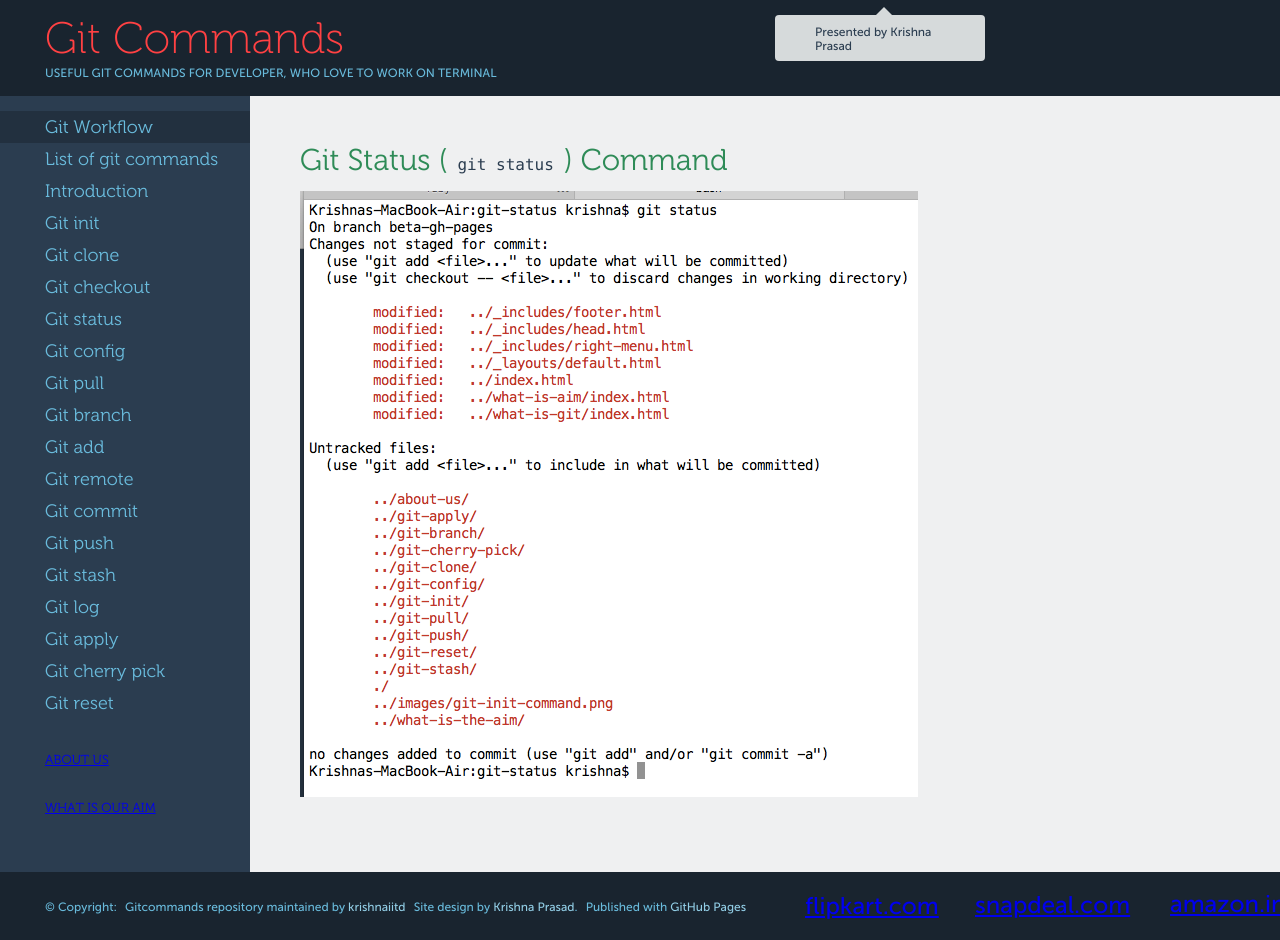
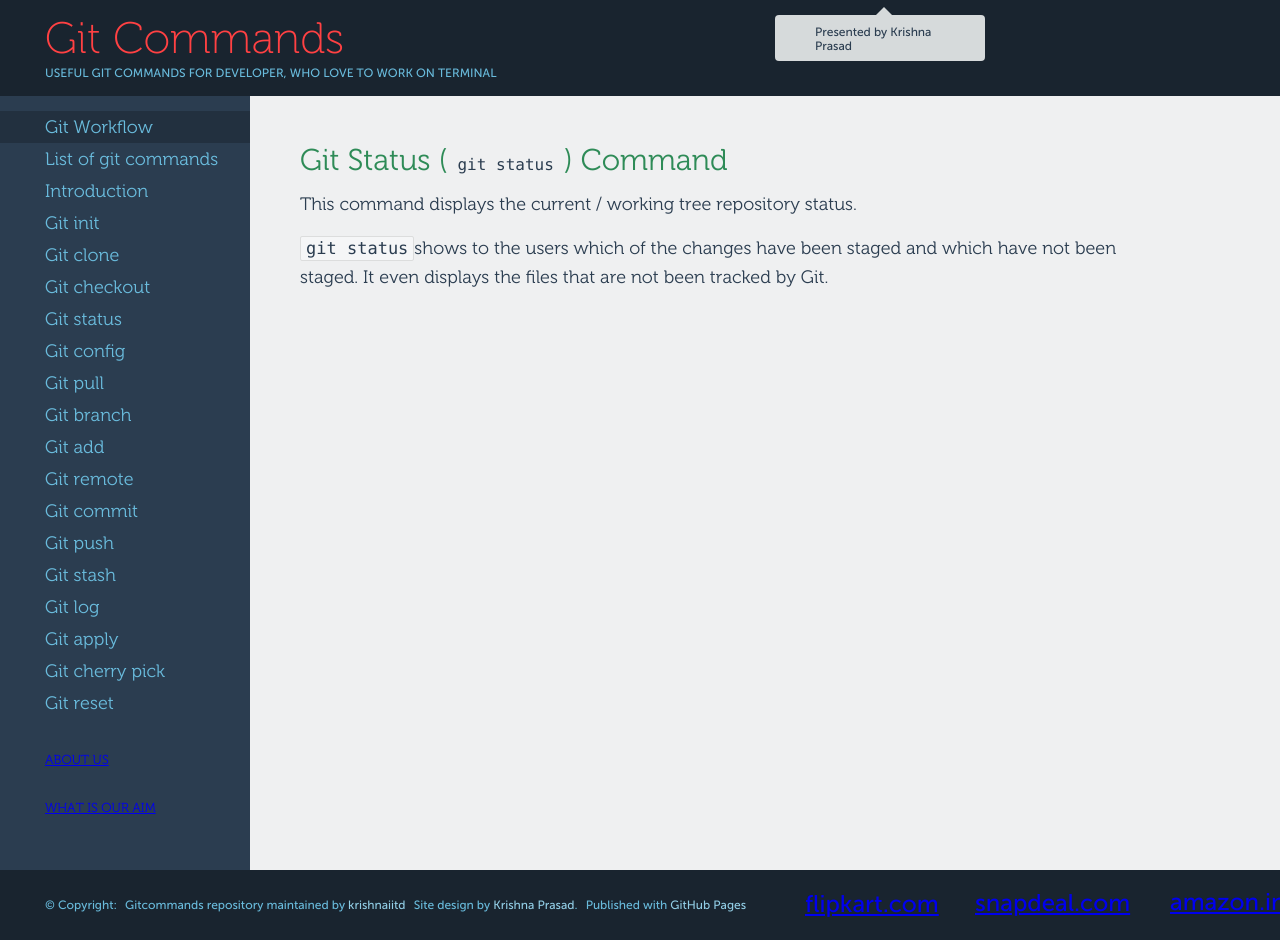
Before and after one commit to krishnaiitd/gitcommands, a Jekyll site: the page built from git-status/index.html, in a window 1280 px wide. Built offline with Jekyll 4.4.1, drawn with Linux system fonts in a browser that asks for light colours; comment, search, counter and statistics services are not loaded.

Commit message:
content of status

```diff
--- a/git-status/index.html
+++ b/git-status/index.html
@@ -8,5 +8,6 @@ keywords: git status, git commands, git diff, git stash.
   <p>
     <h2> Git Status (<code> git status </code>) Command</h2>
   </p>
-  <p> <img src="/images/git-status-command.png" alt="git status command" />
+  <p> This command displays the current / working tree repository status.</p>
+  <p><code>git status</code>shows to the users which of the changes have been staged and which have not been staged. It even displays the files that are not been tracked by Git. </p>
 </article>
```
